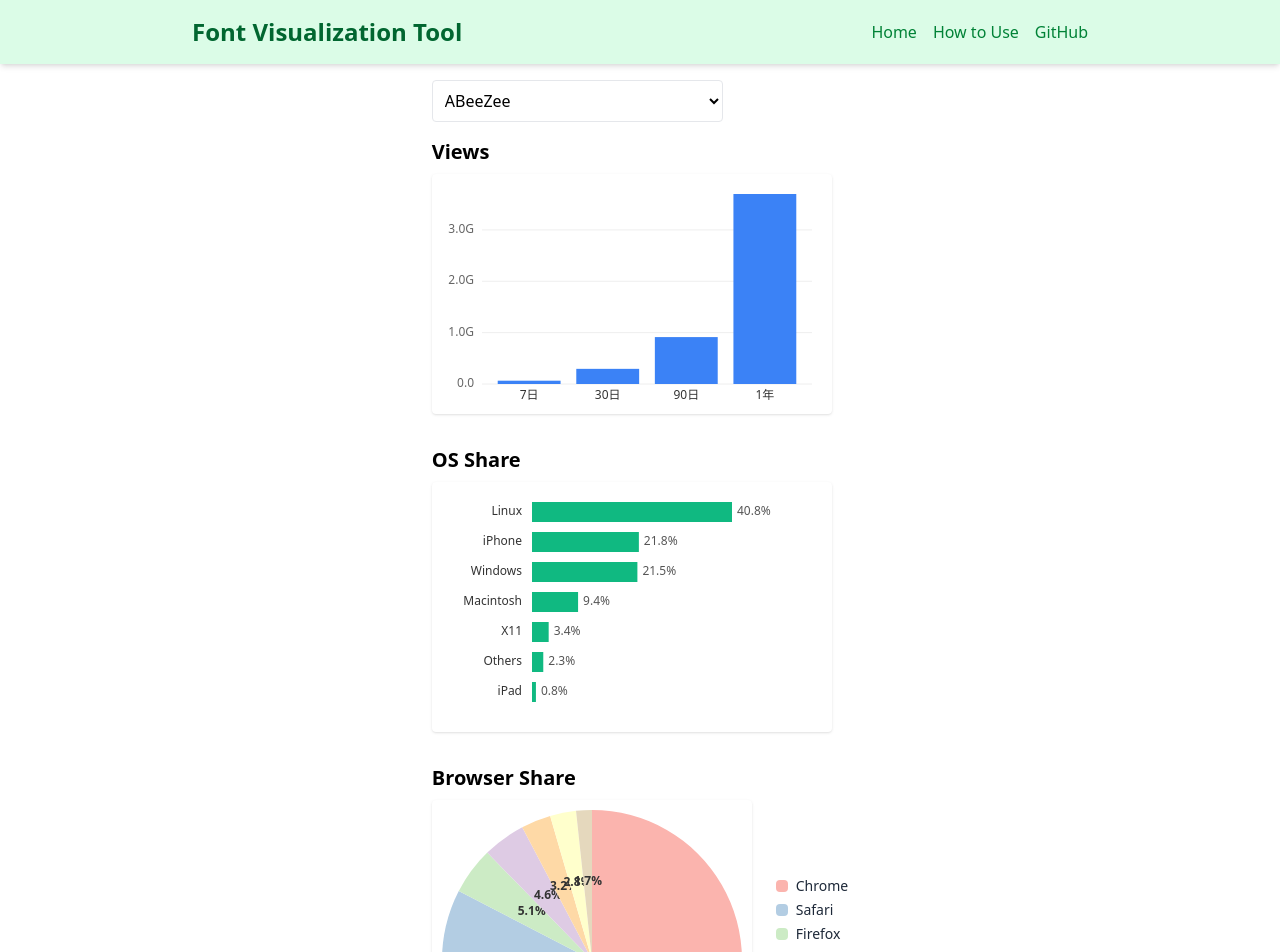
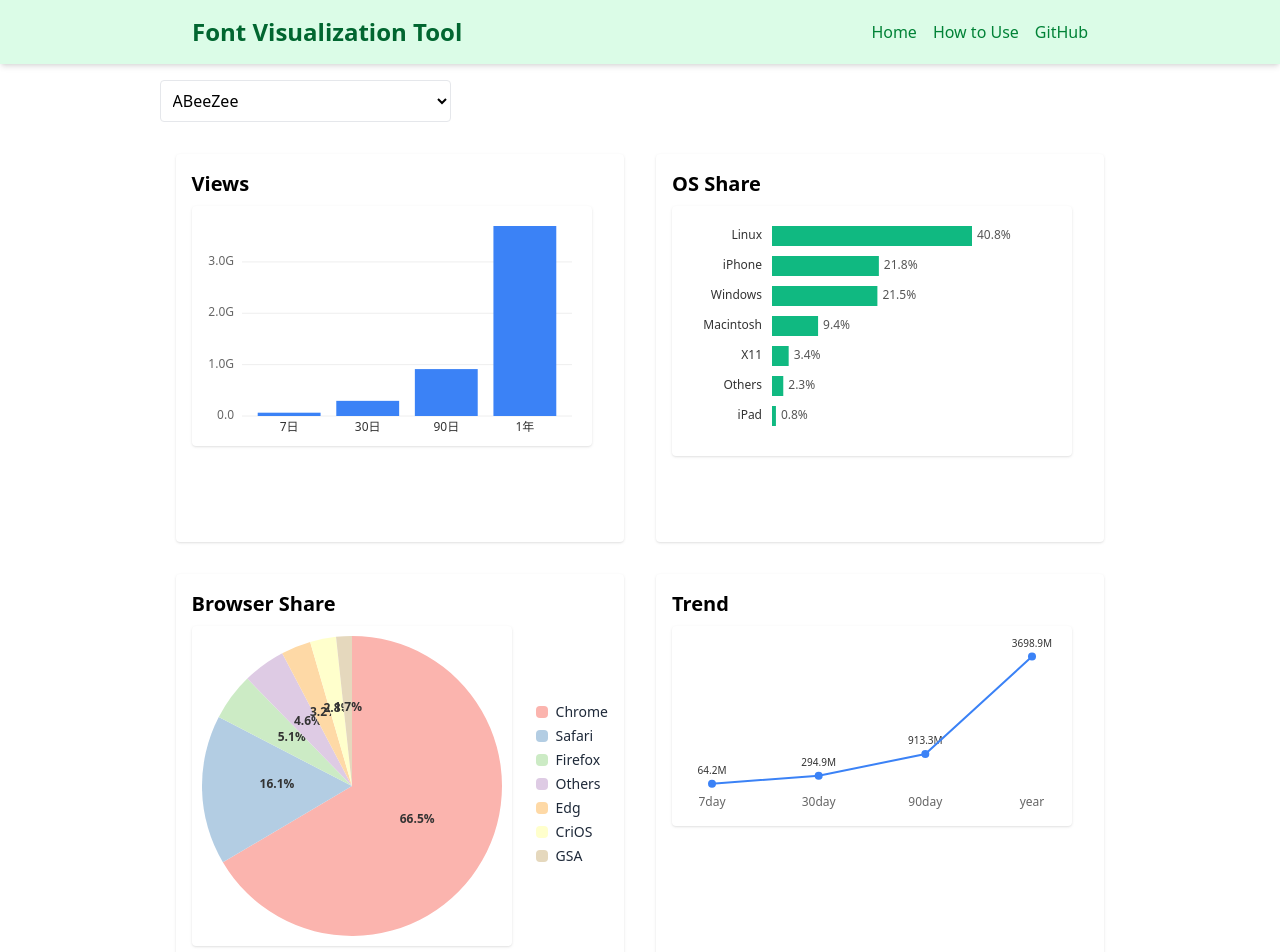
Before and after one commit to minmmmmin/font, a React (Vite) app: page / in a window 1280 px wide. Shown: the top 952 px of the page. Built offline with nearby package versions, Linux system fonts and the light colour scheme.

Commit message:
スクロールがちょっとうざい

```diff
--- a/src/components/Tabs.jsx
+++ b/src/components/Tabs.jsx
@@ -13,20 +13,20 @@ const tabList = [
 
 const Tabs = ({ font }) => {
   return (
-    <div className="space-y-8">
-      <section>
+    <div className="grid grid-cols-2 grid-rows-2 gap-8 p-4">
+      <section className="bg-white p-4 rounded shadow">
         <h2 className="text-xl font-semibold mb-2">Views</h2>
         <ViewsGraph data={font} />
       </section>
-      <section>
+      <section className="bg-white p-4 rounded shadow">
         <h2 className="text-xl font-semibold mb-2">OS Share</h2>
         <OsShareGraph data={font} />
       </section>
-      <section>
+      <section className="bg-white p-4 rounded shadow">
         <h2 className="text-xl font-semibold mb-2">Browser Share</h2>
         <BrowserShareGraph data={font} />
       </section>
-      <section>
+      <section className="bg-white p-4 rounded shadow">
         <h2 className="text-xl font-semibold mb-2">Trend</h2>
         <TrendGraph data={font} />
       </section>
```
